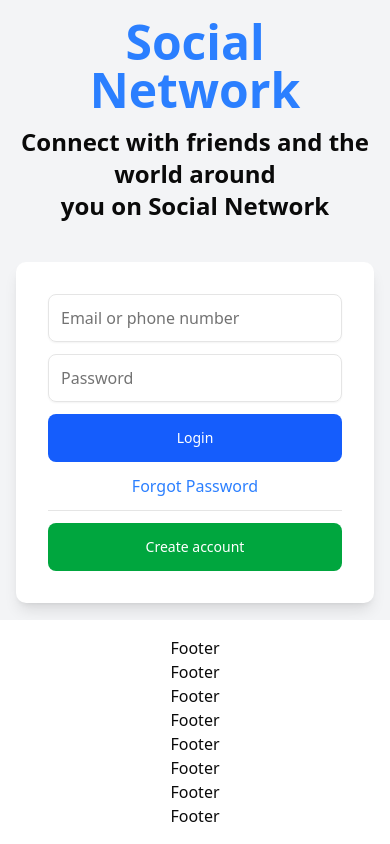
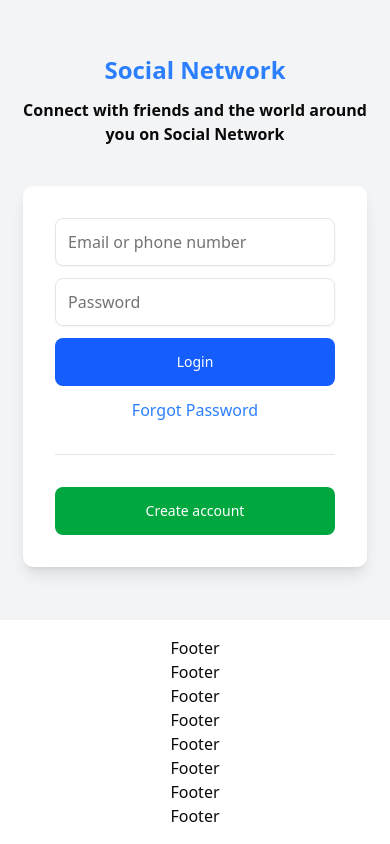
Before and after one commit to Tobikun11-Arch/Social-Network, a Next.js app in the folder frontend/: page / in a window 390 px wide. Built offline with nearby package versions, Linux system fonts and the light colour scheme.

Commit message:
mobile responsive: created homepage responsive on mobile: text:

```diff
--- a/frontend/src/components/features/homepage/Homepage.tsx
+++ b/frontend/src/components/features/homepage/Homepage.tsx
@@ -6,12 +6,10 @@ export default function Homepage() {
   return (
     <div className="min-h-screen flex flex-col">
 
-      <main className="flex-grow bg-gray-100 flex items-center justify-center p-4">
+      <main className="flex-grow bg-gray-100 flex items-center justify-center p-4 md:p-14">
         <section className='lg:flex gap-48'>
           <Hero />
-          <aside className='bg-white p-8 rounded-lg shadow-lg w-full'>
           <LoginForm />
-          </aside>
         </section>
       </main>
 
--- a/frontend/src/components/features/homepage/components/Hero.tsx
+++ b/frontend/src/components/features/homepage/components/Hero.tsx
@@ -2,9 +2,9 @@ import React from 'react'
 
 export default function Hero() {
   return (
-    <article className='mb-10 lg:mb-0 lg:w-full space-y-3'>
-        <h1 className='text-center text-blue-500 font-bold text-5xl'>Social Network</h1>
-        <p className='text-center font-semibold text-2xl'>Connect with friends and the world around <br className='lg:hidden'/> you on Social Network</p>
+    <article className='mb-10 lg:mb-0 lg:w-full space-y-3 text-center lg:text-left'>
+        <h1 className='text-blue-500 font-bold text-2xl md:text-5xl'>Social Network</h1>
+        <p className='font-semibold md:text-2xl'>Connect with friends and the world around <br className='lg:hidden'/> you on Social Network</p>
     </article>
   )
 }
--- a/frontend/src/components/features/homepage/components/LoginForm.tsx
+++ b/frontend/src/components/features/homepage/components/LoginForm.tsx
@@ -53,6 +53,7 @@ export default function LoginForm() {
   }
 
   return (
+    <aside className='bg-white p-8 rounded-lg shadow-lg w-full'>
     <Form {...form}>
       <form onSubmit={form.handleSubmit(onSubmit)} className="space-y-3">
         {fields.map((fieldDef) => (
@@ -70,11 +71,13 @@ export default function LoginForm() {
           )}
         />
         ))}
+
         <Button type="submit" className="w-full bg-blue-600 text-semibold text-white h-12">Login</Button>
         <Link href="" className="block text-blue-500 text-center">Forgot Password</Link>
-        <hr />
+        <hr className=" mb-8 mt-8"/>
         <Button type="submit" className="w-full bg-green-600 text-semibold text-white h-12">Create account</Button>
       </form>
     </Form>
+    </aside>
   )
 }
```
